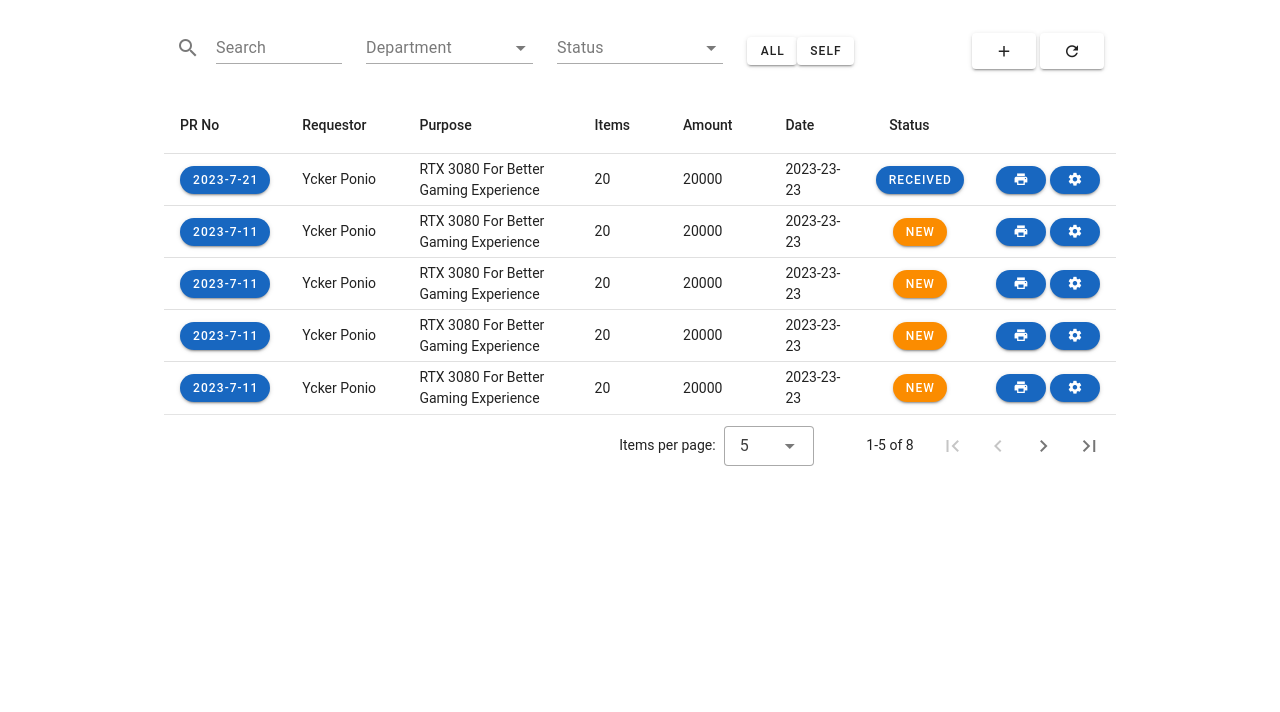
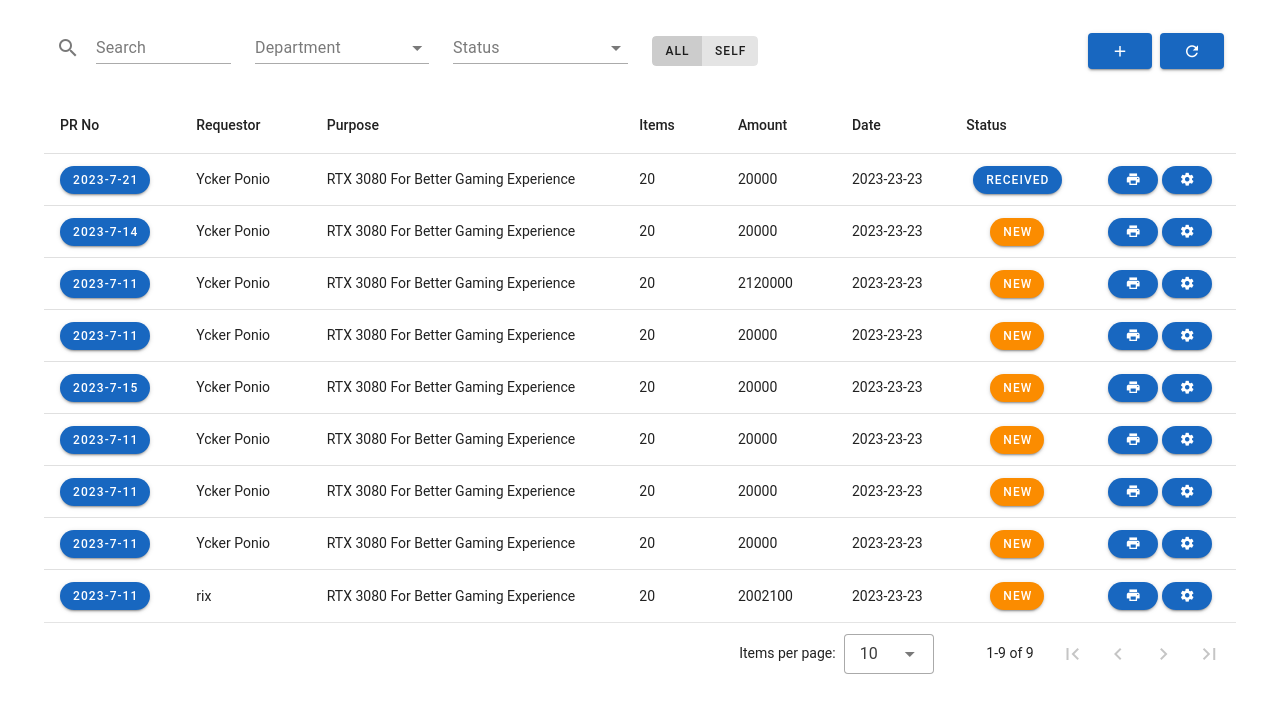
Before and after one commit to cheezy96/pims_copycat, a Vue app: page /request in a window 1280 px wide. Shown: the top 712 px of the page. Built offline with nearby package versions, Linux system fonts and the light colour scheme.

Commit message:
request component update

```diff
--- a/src/components/pims/request/RequestComp.vue
+++ b/src/components/pims/request/RequestComp.vue
@@ -1,110 +1,371 @@
 <template>
   <v-app>
-        <v-container class="w-75">
-            <v-row>
-                <v-col class="d-flex align-center">
-                    <v-text-field prepend-icon="mdi-magnify" label="Search" variant="underlined"></v-text-field>
+    <v-container class="w-80">
+      <v-row align="center" justify="center">
+        <v-col sm="4" md="2" cols="12">
+          <v-text-field
+            v-model="search"
+            prepend-icon="mdi-magnify"
+            label="Search"
+            variant="underlined"
+          ></v-text-field>
         </v-col>
-                <v-col class="d-flex align-center">
-                    <v-select label="Department" variant="underlined" :items="departments" item-title="text"
-                        item-value="value"></v-select>
+        <v-col sm="3" md="2" cols="12">
+          <v-select
+            label="Department"
+            variant="underlined"
+            :items="departments"
+            item-title="text"
+            item-value="value"
+          ></v-select>
         </v-col>
-                <v-col class="d-flex align-center">
-                    <v-select label="Status" variant="underlined" :items="status" item-title="text"
-                        item-value="value"></v-select>
+        <v-col sm="3" md="2" cols="12">
+          <v-select
+            label="Status"
+            variant="underlined"
+            :items="status"
+            item-title="text"
+            item-value="value"
+          ></v-select>
         </v-col>
-                <v-col class="d-flex align-center">
-                    <v-btn size="small">All</v-btn>
-                    <v-btn size="small">Self</v-btn>
+        <v-col sm="3" md="2" cols="12">
+          <v-btn-toggle v-model="toggle_btn" style="height: 30px" mandatory>
+            <v-btn size="small" variant="tonal">All</v-btn>
+            <v-btn size="small" variant="tonal">Self</v-btn>
+          </v-btn-toggle>
         </v-col>
-                <v-col class="d-flex align-center justify-end ga-1">
-                    <v-btn>
+        <v-col align="right" md="4" cols="12">
+          <v-btn color="primary" class="mr-2">
             <v-icon>mdi-plus</v-icon>
           </v-btn>
-                    <v-btn>
+          <v-btn color="primary">
             <v-icon>mdi-refresh</v-icon>
           </v-btn>
         </v-col>
       </v-row>
 
       <v-row>
-                <v-data-table :headers="headers" :items="requestTable" items-per-page="5">
-                    <template v-slot:item.prNo="{ value }">
-                        <v-btn size="small" color="primary" rounded>
-                            {{ value }}
+        <v-data-table
+          :headers="headers"
+          :items="requestTable"
+          :search="search"
+          items-per-page="10"
+        >
+          <template v-slot:item="{ item }">
+            <tr>
+              <td>
+                <v-btn
+                  @click="dialogPRNo = true"
+                  size="small"
+                  color="primary"
+                  rounded
+                >
+                  {{ item.prNo }}
+                </v-btn>
+              </td>
+              <td>{{ item.requestor }}</td>
+              <td>{{ item.purpose }}</td>
+              <td>{{ item.items }}</td>
+              <td>{{ item.amount }}</td>
+              <td>{{ item.date }}</td>
+              <td>
+                <div class="d-flex justify-center">
+                  <v-btn
+                    @click="dialogStatus = true"
+                    size="small"
+                    :color="getColor(item.status)"
+                    rounded
+                  >
+                    {{ item.status }}
+                  </v-btn>
+                </div>
+              </td>
+
+              <td>
+                <div class="d-flex justify-center ga-1">
+                  <v-menu location="bottom">
+                    <template v-slot:activator="{ props }">
+                      <v-btn
+                        size="small"
+                        color="primary"
+                        v-bind="props"
+                        rounded
+                      >
+                        <v-icon>mdi-printer</v-icon>
                       </v-btn>
                     </template>
 
-                    <template v-slot:item.status="{ value }">
-                        <v-btn size="small" :color="getColor(value)" rounded>
-                            {{ value }}
+                    <v-list>
+                      <v-list-item
+                        v-for="(item, index) in printMenu.first"
+                        :key="index"
+                      >
+                        <v-list-item-title>{{ item.title }}</v-list-item-title>
+                      </v-list-item>
+
+                      <v-divider></v-divider>
+
+                      <v-list-item
+                        v-for="(item, index) in printMenu.second"
+                        :key="index"
+                      >
+                        <v-list-item-title>{{ item.title }}</v-list-item-title>
+                      </v-list-item>
+
+                      <v-divider></v-divider>
+
+                      <v-list-item
+                        v-for="(item, index) in printMenu.third"
+                        :key="index"
+                      >
+                        <v-list-item-title>{{ item.title }}</v-list-item-title>
+                      </v-list-item>
+                    </v-list>
+                  </v-menu>
+
+                  <v-menu location="bottom">
+                    <template v-slot:activator="{ props }">
+                      <v-btn
+                        size="small"
+                        color="primary"
+                        v-bind="props"
+                        rounded
+                      >
+                        <v-icon>mdi-cog</v-icon>
                       </v-btn>
                     </template>
 
-                    <template v-slot:item.button="{ value }">
-                        <td class="d-flex ga-1">
-                            <v-btn size="small" color="primary" rounded>
-                                <v-icon>mdi-printer</v-icon>
-                            </v-btn>
-                            <v-btn size="small" color="primary" rounded>
-                                <v-icon>mdi-cog</v-icon>
-                            </v-btn>
+                    <v-list>
+                      <v-list-item
+                        v-for="(item, index) in settingMenu"
+                        :key="index"
+                      >
+                        <v-list-item-title>
+                          <v-icon>{{ item.icon }}</v-icon>
+                          {{ item.title }}
+                        </v-list-item-title>
+                      </v-list-item>
+                    </v-list>
+                  </v-menu>
+                </div>
               </td>
+            </tr>
           </template>
-
-
-
         </v-data-table>
       </v-row>
     </v-container>
+
+    <v-dialog v-model="dialogPRNo" width="auto">
+      <v-card width="800px" max-width="100%">
+        <v-card-title class="bg-primary pa-4"> PR Numbers </v-card-title>
+        <v-card-text class="px-4 pt-0" color="light">
+          <v-row class="mt-2" align="center" justify="center">
+            <v-col sm="12" md="3" cols="12">
+              <v-text-field
+                variant="underlined"
+                label="PR Number"
+                prepend-icon="mdi-barcode"
+              ></v-text-field>
+            </v-col>
+            <v-col sm="12" md="3" cols="12">
+              <v-text-field
+                variant="underlined"
+                label="Abstract Number"
+                prepend-icon="mdi-barcode"
+              ></v-text-field>
+            </v-col>
+            <v-col sm="12" md="3" cols="12">
+              <v-text-field
+                variant="underlined"
+                label="PO Number"
+                prepend-icon="mdi-barcode"
+              ></v-text-field>
+            </v-col>
+            <v-col sm="12" md="3" cols="12">
+              <v-text-field
+                variant="underlined"
+                label="IAR Number"
+                prepend-icon="mdi-barcode"
+              ></v-text-field>
+            </v-col>
+            <v-col sm="12" md="4" cols="12">
+              <v-select
+                :items="endUser"
+                variant="underlined"
+                label="End User"
+              ></v-select>
+            </v-col>
+          </v-row>
+        </v-card-text>
+
+        <v-divider theme="light"></v-divider>
+
+        <v-card-actions>
+          <v-btn disabled>Submit</v-btn>
+          <v-btn>Close</v-btn>
+        </v-card-actions>
+      </v-card>
+    </v-dialog>
   </v-app>
 </template>
 
 <script setup>
-import { ref } from 'vue';
+import { ref } from "vue";
 
+let dialogPRNo = ref(false);
+let dialogStatus = ref(false);
 
 let departments = ref([
-    { text: 'All', value: 'all' },
-    { text: 'Admin', value: 'admin' },
-    { text: 'DABET', value: 'dabet' },
-    { text: 'DAT', value: 'dat' },
+  { text: "All", value: "all" },
+  { text: "Admin", value: "admin" },
+  { text: "DABET", value: "dabet" },
+  { text: "DAT", value: "dat" },
 ]);
 
 let status = ref([
-    { text: 'All', value: 'all' },
-    { text: 'Received', value: 'received' },
-    { text: 'Lacking', value: 'lacking' },
-    { text: 'For Signature', value: 'for signature' },
-])
+  { text: "All", value: "all" },
+  { text: "Received", value: "received" },
+  { text: "Lacking", value: "lacking" },
+  { text: "For Signature", value: "for signature" },
+]);
+
+let search = ref("");
 
 let requestTable = ref([
-    { prNo: '2023-7-21', requestor: "Ycker Ponio", purpose: "RTX 3080 For Better Gaming Experience", items: 20, amount: 20000, date: "2023-23-23", status: 'received' },
-    { prNo: '2023-7-11', requestor: "Ycker Ponio", purpose: "RTX 3080 For Better Gaming Experience", items: 20, amount: 20000, date: "2023-23-23", status: 'new' },
-    { prNo: '2023-7-11', requestor: "Ycker Ponio", purpose: "RTX 3080 For Better Gaming Experience", items: 20, amount: 20000, date: "2023-23-23", status: 'new' },
-    { prNo: '2023-7-11', requestor: "Ycker Ponio", purpose: "RTX 3080 For Better Gaming Experience", items: 20, amount: 20000, date: "2023-23-23", status: 'new' },
-    { prNo: '2023-7-11', requestor: "Ycker Ponio", purpose: "RTX 3080 For Better Gaming Experience", items: 20, amount: 20000, date: "2023-23-23", status: 'new' },
-    { prNo: '2023-7-11', requestor: "Ycker Ponio", purpose: "RTX 3080 For Better Gaming Experience", items: 20, amount: 20000, date: "2023-23-23", status: 'new' },
-    { prNo: '2023-7-11', requestor: "Ycker Ponio", purpose: "RTX 3080 For Better Gaming Experience", items: 20, amount: 20000, date: "2023-23-23", status: 'new' },
-    { prNo: '2023-7-11', requestor: "Ycker Ponio", purpose: "RTX 3080 For Better Gaming Experience", items: 20, amount: 20000, date: "2023-23-23", status: 'new' },
+  {
+    prNo: "2023-7-21",
+    requestor: "Ycker Ponio",
+    purpose: "RTX 3080 For Better Gaming Experience",
+    items: 20,
+    amount: 20000,
+    date: "2023-23-23",
+    status: "received",
+  },
+  {
+    prNo: "2023-7-14",
+    requestor: "Ycker Ponio",
+    purpose: "RTX 3080 For Better Gaming Experience",
+    items: 20,
+    amount: 20000,
+    date: "2023-23-23",
+    status: "new",
+  },
+  {
+    prNo: "2023-7-11",
+    requestor: "Ycker Ponio",
+    purpose: "RTX 3080 For Better Gaming Experience",
+    items: 20,
+    amount: 2120000,
+    date: "2023-23-23",
+    status: "new",
+  },
+  {
+    prNo: "2023-7-11",
+    requestor: "Ycker Ponio",
+    purpose: "RTX 3080 For Better Gaming Experience",
+    items: 20,
+    amount: 20000,
+    date: "2023-23-23",
+    status: "new",
+  },
+  {
+    prNo: "2023-7-15",
+    requestor: "Ycker Ponio",
+    purpose: "RTX 3080 For Better Gaming Experience",
+    items: 20,
+    amount: 20000,
+    date: "2023-23-23",
+    status: "new",
+  },
+  {
+    prNo: "2023-7-11",
+    requestor: "Ycker Ponio",
+    purpose: "RTX 3080 For Better Gaming Experience",
+    items: 20,
+    amount: 20000,
+    date: "2023-23-23",
+    status: "new",
+  },
+  {
+    prNo: "2023-7-11",
+    requestor: "Ycker Ponio",
+    purpose: "RTX 3080 For Better Gaming Experience",
+    items: 20,
+    amount: 20000,
+    date: "2023-23-23",
+    status: "new",
+  },
+  {
+    prNo: "2023-7-11",
+    requestor: "Ycker Ponio",
+    purpose: "RTX 3080 For Better Gaming Experience",
+    items: 20,
+    amount: 20000,
+    date: "2023-23-23",
+    status: "new",
+  },
+  {
+    prNo: "2023-7-11",
+    requestor: "rix",
+    purpose: "RTX 3080 For Better Gaming Experience",
+    items: 20,
+    amount: 2002100,
+    date: "2023-23-23",
+    status: "new",
+  },
 ]);
 
 let headers = ref([
-    { title: 'PR No', value: 'prNo', sortable: true },
-    { title: 'Requestor', value: 'requestor', sortable: true },
-    { title: 'Purpose', value: 'purpose', sortable: true },
-    { title: 'Items', value: 'items', sortable: true },
-    { title: 'Amount', value: 'amount', sortable: true },
-    { title: 'Date', value: 'date', sortable: true },
-    { title: 'Status', value: 'status', align: "center", sortable: true },
-    { title: '', value: 'button' },
+  { title: "PR No", value: "prNo", sortable: true },
+  { title: "Requestor", value: "requestor", sortable: true },
+  { title: "Purpose", value: "purpose", sortable: true },
+  { title: "Items", value: "items", sortable: true },
+  { title: "Amount", value: "amount", sortable: true },
+  { title: "Date", value: "date", sortable: true },
+  { title: "Status", value: "status", sortable: true },
+  { title: "", value: "button" },
 ]);
 
+let endUser = ref([
+  { title: "Admin" },
+  { title: "DIT Student Support" },
+  { title: "Ycker Ponio" },
+]);
+
+let printMenu = ref({
+  first: [
+    { title: "RIS No" },
+    { title: "Purchase Request" },
+    { title: "Price Quotation Form" },
+    { title: "Request For Quotation" },
+  ],
+  second: [
+    { title: "BAC Resolution" },
+    { title: "Abstract" },
+    { title: "Purchase Order" },
+    { title: "IAR" },
+    { title: "Notice of Delivery" },
+  ],
+  third: [
+    { title: "Inventory Custodian Slip" },
+    { title: "PAR Report" },
+    { title: "RIS Yes" },
+  ],
+});
+
+let settingMenu = ref([
+  { title: "Bids", icon: "mdi-tag" },
+  { title: "View", icon: "mdi-eye" },
+  { title: "Force Edit", icon: "mdi-pencil" },
+  { title: "Personnel", icon: "mdi-pencil" },
+]);
+
+let toggle_btn = ref(0);
 
 function getColor(status) {
-    if (status == "new") return "warning"
-    else if (status == "cancelled") return "error"
-    else if (status == "received") return "primary"
+  if (status == "new") return "warning";
+  else if (status == "cancelled") return "error";
+  else if (status == "received") return "primary";
 }
 </script>
 
```
Also changed, not shown: src/components/pims/request/StatusTimeline.vue (added, +7 -0 lines). Lines whose indentation alone changed are shown as unchanged.
